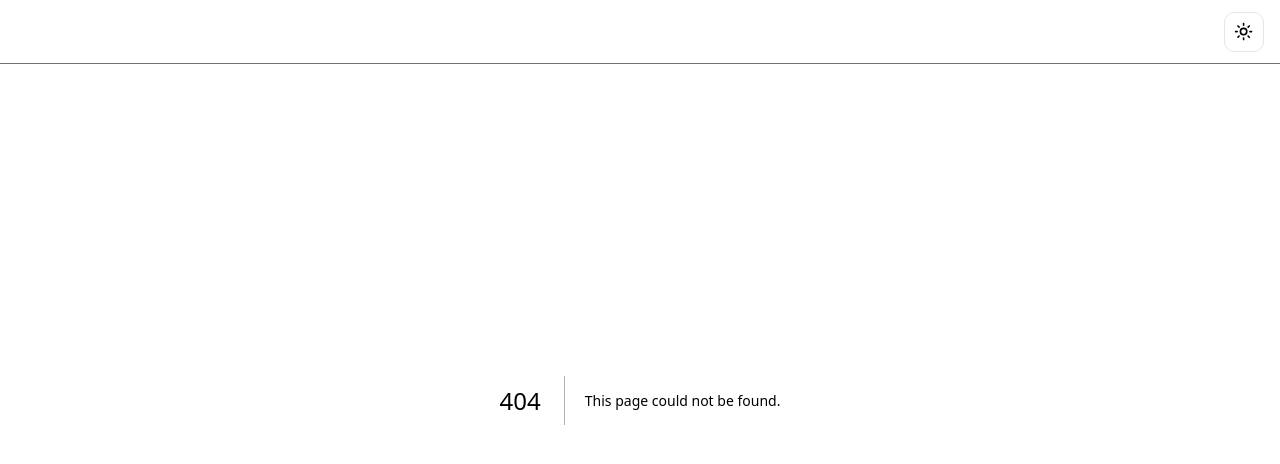
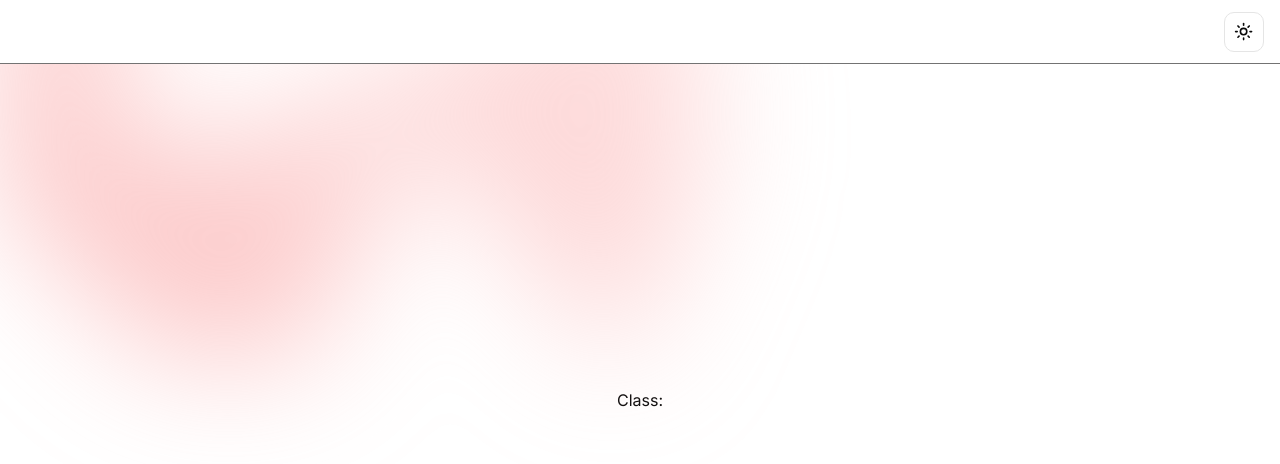
Before and after one commit to AjStraight619/sdsu-cs-website, a Next.js app: page /class in a window 1280 px wide. Before the commit this address had no page. Shown: the top 464 px of the page. Built offline with nearby package versions, Linux system fonts and the light colour scheme.

Commit message:
added dynamic route for class and a catch all route [...slug] where details of the class can be fetched dynamically or generated statically

```diff
--- /dev/null
+++ b/app/class/[...slug]/page.tsx
@@ -0,0 +1,20 @@
+type ClassPageProps = {
+  params: {
+    slug: string[];
+  };
+};
+
+export default async function ClassPage({ params: { slug } }: ClassPageProps) {
+  const [classCode, ...otherRoutes] = slug;
+
+  // Do fetching here based on classcode and other routes
+
+  return (
+    <div className="h-screen flex flex-col items-center justify-center">
+      <h1>Class: {classCode}</h1>
+      {otherRoutes.length > 0 && (
+        <p>Additional Route Info: {otherRoutes.join("/")}</p>
+      )}
+    </div>
+  );
+}
--- a/app/layout.tsx
+++ b/app/layout.tsx
@@ -29,6 +29,15 @@ export default function RootLayout({ children }: { children: ReactNode }) {
             enableSystem
             disableTransitionOnChange
           >
+            <div className="pointer-events-none absolute inset-x-0 transform-gpu overflow-hidden blur-3xl sm:-top-80">
+              <div
+                style={{
+                  clipPath:
+                    "polygon(74.1% 44.1%, 100% 61.6%, 97.5% 26.9%, 85.5% 0.1%, 80.7% 2%, 72.5% 32.5%, 60.2% 62.4%, 52.4% 68.1%, 47.5% 58.3%, 45.2% 34.5%, 27.5% 76.7%, 0.1% 64.9%, 17.9% 100%, 27.6% 76.8%, 76.1% 97.7%, 74.1% 44.1%)",
+                }}
+                className="relative left-[calc(50%)] aspect-[1155/678] w-[36.125rem] -translate-x-1/2 rotate-[30deg] bg-gradient-to-tr from-red-400 to-red-200 opacity-50 dark:opacity-10 sm:left-[calc(50%-30rem)] sm:w-[72.1875rem]"
+              ></div>
+            </div>
             <Topnav />
             {children}
           </ThemeProvider>
@@ -40,7 +49,7 @@ export default function RootLayout({ children }: { children: ReactNode }) {
 
 function Topnav() {
   return (
-    <nav className="top-0 h-16 w-full  border-b border-muted-foreground fixed">
+    <nav className="top-0 h-16 w-full  border-b border-muted-foreground fixed bg-background">
       <div className="flex items-center justify-between px-4 h-full">
         <div></div>
         <ModeToggle />
--- a/app/page.tsx
+++ b/app/page.tsx
@@ -1,8 +1,9 @@
+import { Button } from "@/components/ui/button";
 
 export default function Home() {
   return (
     <main className="flex min-h-screen flex-col items-center justify-between p-24">
-
+      <Button>Yo</Button>
     </main>
   );
 }
--- a/tailwind.config.ts
+++ b/tailwind.config.ts
@@ -1,14 +1,15 @@
-import type { Config } from "tailwindcss"
+import type { Config } from "tailwindcss";
 
+const { fontFamily } = require("tailwindcss/defaultTheme");
 
 const config = {
   darkMode: ["class"],
   content: [
-    './pages/**/*.{ts,tsx}',
-    './components/**/*.{ts,tsx}',
-    './app/**/*.{ts,tsx}',
-    './src/**/*.{ts,tsx}',
-	],
+    "./pages/**/*.{ts,tsx}",
+    "./components/**/*.{ts,tsx}",
+    "./app/**/*.{ts,tsx}",
+    "./src/**/*.{ts,tsx}",
+  ],
   prefix: "",
   theme: {
     container: {
@@ -19,7 +20,9 @@ const config = {
       },
     },
     extend: {
-
+      fontFamily: {
+        sans: ["var(--font-sans)", ...fontFamily.sans],
+      },
       colors: {
         border: "hsl(var(--border))",
         input: "hsl(var(--input))",
@@ -77,6 +80,6 @@ const config = {
     },
   },
   plugins: [require("tailwindcss-animate")],
-} satisfies Config
+} satisfies Config;
 
-export default config
+export default config;
```
